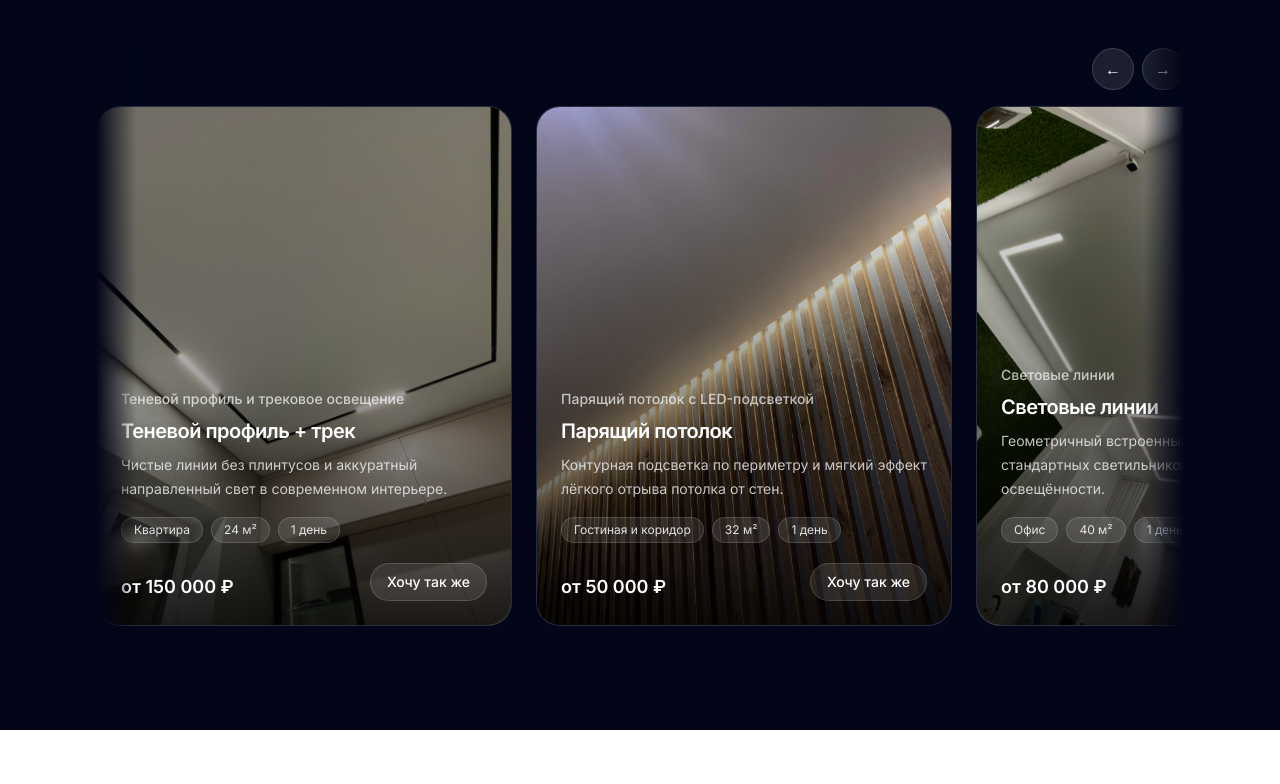
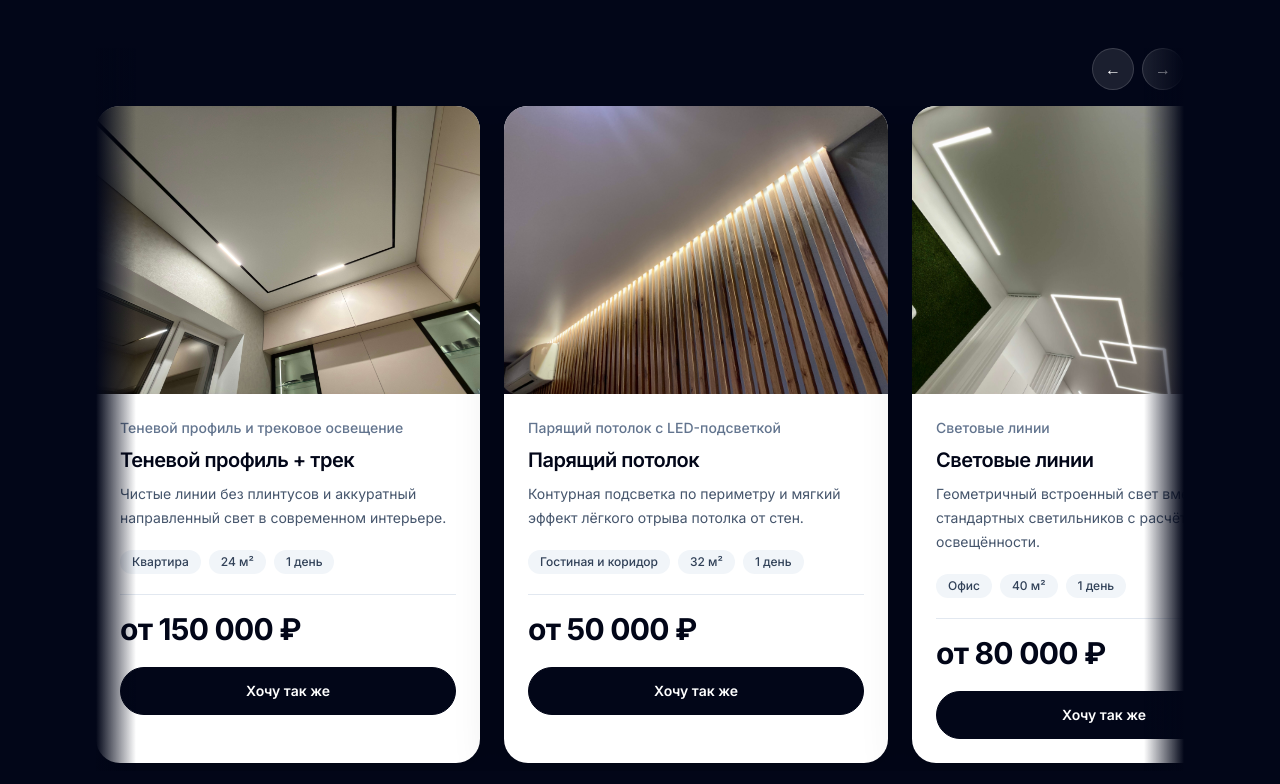
Before and after one commit to svladimirtsk-crypto/nextjs-potolkovo, a Next.js app: page / in a window 1280 px wide. Shown: the part 1236-2020 px from the top of the page. Built offline with nearby package versions, Linux system fonts and the light colour scheme.

Commit message:
Update proof-card.tsx

```diff
--- a/components/home/proof-card.tsx
+++ b/components/home/proof-card.tsx
@@ -1,6 +1,7 @@
 import Image from "next/image";
 
 import { homeAssets } from "@/content/home-assets";
+import { Button } from "@/components/ui/button";
 
 type ProofItem = (typeof import("@/content/homepage").homepage.proof.items)[number];
 
@@ -9,6 +10,23 @@ type ProofCardProps = {
   defaultCtaLabel: string;
 };
 
+function splitPriceLabel(priceLabel?: string) {
+  if (!priceLabel) {
+    return { main: "", suffix: "" };
+  }
+
+  const slashIndex = priceLabel.indexOf("/");
+
+  if (slashIndex === -1) {
+    return { main: priceLabel, suffix: "" };
+  }
+
+  return {
+    main: priceLabel.slice(0, slashIndex).trim(),
+    suffix: priceLabel.slice(slashIndex).trim(),
+  };
+}
+
 export function ProofCard({ item, defaultCtaLabel }: ProofCardProps) {
   const asset = homeAssets.find((entry) => entry.assetKey === item.imageAssetKey);
 
@@ -16,62 +34,68 @@ export function ProofCard({ item, defaultCtaLabel }: ProofCardProps) {
     return null;
   }
 
+  const price = splitPriceLabel(item.priceLabel);
+
   return (
-    <article className="group relative w-[88vw] max-w-[26rem] flex-none overflow-hidden rounded-3xl border border-white/10 bg-slate-900 sm:w-[24rem] lg:w-[26rem]">
-      <div className="relative aspect-[4/5] overflow-hidden">
+    <article className="w-[86vw] max-w-[24rem] flex-none overflow-hidden rounded-3xl bg-white shadow-[0_18px_50px_rgba(0,0,0,0.18)] sm:w-[22rem] lg:w-[24rem]">
+      <div className="relative aspect-[4/3] overflow-hidden">
         <Image
           src={asset.src}
           alt={item.alt}
           fill
-          sizes="(max-width: 640px) 88vw, (max-width: 1024px) 24rem, 26rem"
-          className="object-cover transition-transform duration-500 group-hover:scale-[1.02]"
+          sizes="(max-width: 640px) 86vw, (max-width: 1024px) 22rem, 24rem"
+          className="object-cover"
         />
-        <div className="absolute inset-0 bg-gradient-to-t from-black/85 via-black/35 to-transparent" />
       </div>
 
-      <div className="absolute inset-x-0 bottom-0 p-5 sm:p-6">
-        <p className="text-sm font-medium text-white/70">{item.serviceType}</p>
-
-        <h3 className="mt-2 text-xl font-semibold tracking-tight text-white">
+      <div className="space-y-5 p-5 sm:p-6">
+        <div className="space-y-2">
+          <p className="text-sm font-medium text-slate-500">{item.serviceType}</p>
+          <h3 className="text-xl font-semibold tracking-tight text-slate-950">
             {item.title}
           </h3>
+          <p className="text-sm leading-6 text-slate-600">{item.summary}</p>
+        </div>
 
-        <p className="mt-2 text-sm leading-6 text-white/75">{item.summary}</p>
-
-        <div className="mt-4 flex flex-wrap gap-2">
-          {item.roomType ? (
-            <span className="rounded-full border border-white/15 bg-white/10 px-3 py-1 text-xs text-white/85">
+        <div className="flex flex-wrap gap-2">
+          <span className="rounded-full bg-slate-100 px-3 py-1 text-xs font-medium text-slate-700">
             {item.roomType}
           </span>
-          ) : null}
 
           {item.areaLabel ? (
-            <span className="rounded-full border border-white/15 bg-white/10 px-3 py-1 text-xs text-white/85">
+            <span className="rounded-full bg-slate-100 px-3 py-1 text-xs font-medium text-slate-700">
               {item.areaLabel}
             </span>
           ) : null}
 
           {item.timelineLabel ? (
-            <span className="rounded-full border border-white/15 bg-white/10 px-3 py-1 text-xs text-white/85">
+            <span className="rounded-full bg-slate-100 px-3 py-1 text-xs font-medium text-slate-700">
               {item.timelineLabel}
             </span>
           ) : null}
         </div>
 
-        <div className="mt-5 flex items-end justify-between gap-4">
-          <div>
         {item.priceLabel ? (
-              <p className="text-lg font-semibold text-white">{item.priceLabel}</p>
+          <div className="border-t border-slate-200 pt-4">
+            <div className="flex items-end gap-2">
+              <p className="text-3xl font-bold tracking-tight text-slate-950">
+                {price.main}
+              </p>
+              {price.suffix ? (
+                <span className="pb-1 text-sm font-medium text-slate-500">
+                  {price.suffix}
+                </span>
               ) : null}
             </div>
+          </div>
+        ) : null}
 
-          <a
+        <Button
           href={`#${item.actionTargetId ?? "action"}`}
-            className="inline-flex items-center rounded-full border border-white/15 bg-white/10 px-4 py-2 text-sm font-medium text-white transition-colors hover:bg-white/15"
+          className="w-full justify-center"
         >
           {item.ctaLabel ?? defaultCtaLabel}
-          </a>
-        </div>
+        </Button>
       </div>
     </article>
   );
```
Lines whose indentation alone changed are shown as unchanged.
